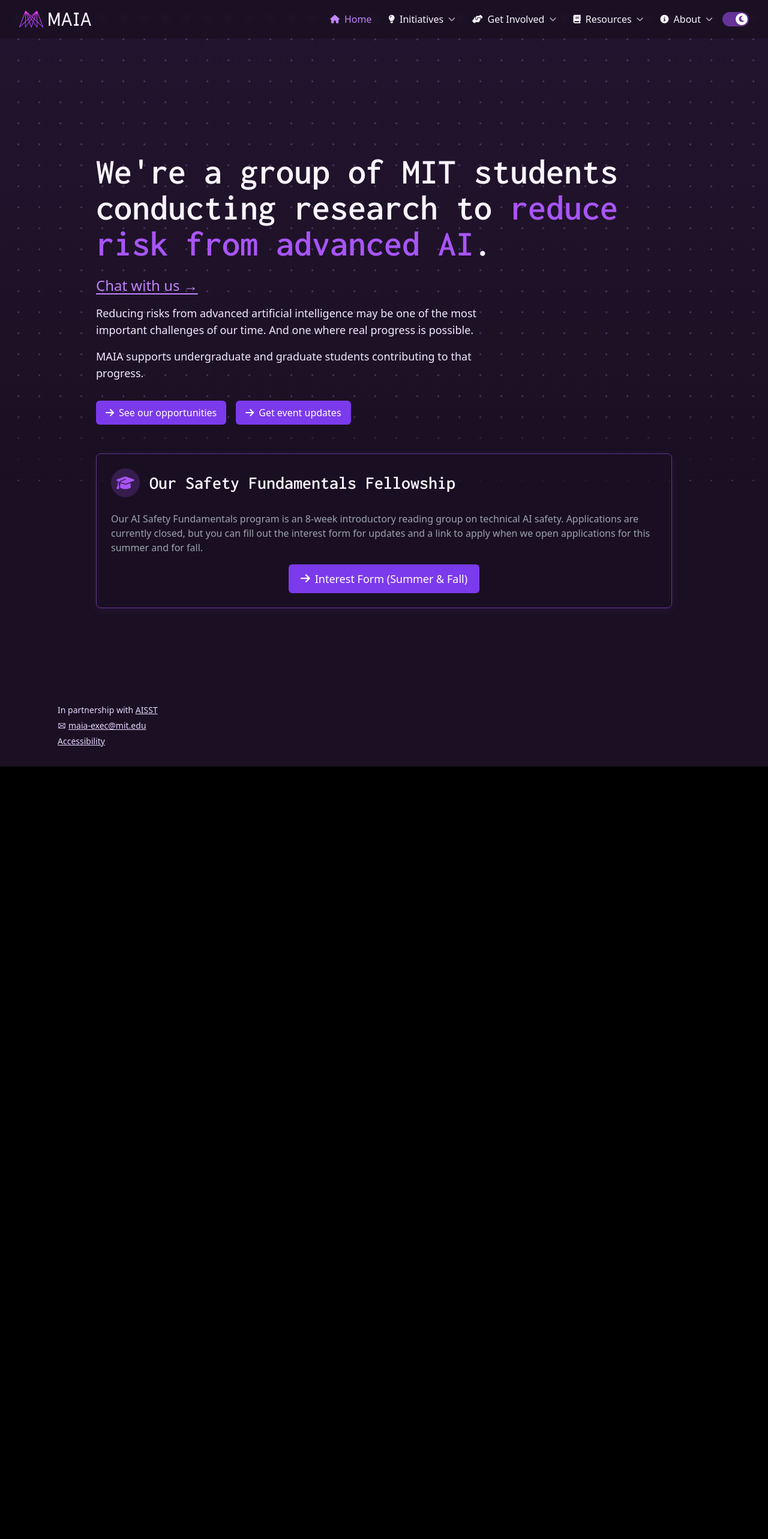
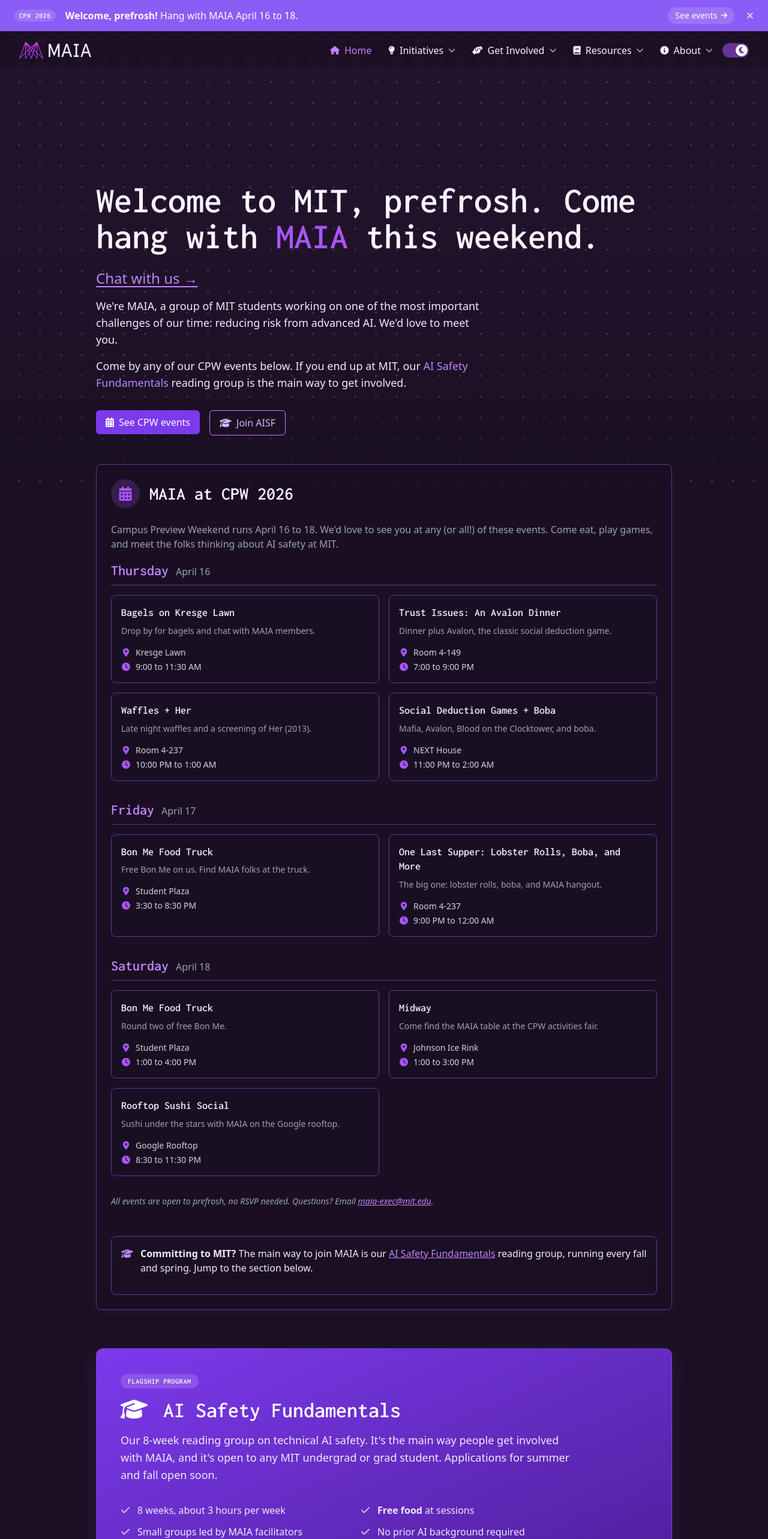
Before and after one commit to MIT-AI-Alignment/maia-website, a SvelteKit app: page / in a window 1280 px wide. Shown: the top 2566 px of the page at 60% size. Before the commit the page ends 1278 px from the top, so only its background shows below. Built offline with nearby package versions, Linux system fonts and the light colour scheme.

Commit message:
add CPW 2026 landing page content and banner

```diff
--- /dev/null
+++ b/src/components/CpwSchedule.svelte
@@ -0,0 +1,51 @@
+<script lang="ts">
+	import { CPW_SCHEDULE } from '$lib/cpwEvents';
+</script>
+
+<div class="flex flex-col gap-8">
+	{#each CPW_SCHEDULE as day}
+		<div>
+			<div class="flex items-baseline gap-3 mb-4 border-b border-border-light dark:border-maia-800 pb-2">
+				<h3 class="text-xl md:text-2xl font-heading font-[550] text-maia-800 dark:text-maia-400">
+					{day.label}
+				</h3>
+				<span class="text-base text-gray-500 dark:text-gray-400">{day.date}</span>
+			</div>
+
+			<div class="grid gap-4 md:grid-cols-2">
+				{#each day.events as event}
+					<div
+						class="rounded-lg p-4 bg-surface-light dark:bg-maia-950/40 border border-border-light dark:border-maia-800 hover:border-maia-500/60 dark:hover:border-maia-500/60 transition-colors"
+					>
+						<h4 class="text-lg font-[550] font-heading mb-2 leading-snug">
+							{event.title}
+						</h4>
+						{#if event.hook}
+							<p class="text-sm text-gray-600 dark:text-gray-400 mb-3">
+								{event.hook}
+							</p>
+						{/if}
+						<div class="flex flex-col gap-1 text-sm text-gray-700 dark:text-gray-300">
+							<div class="flex items-center gap-2">
+								<i class="fa-solid fa-location-dot text-maia-500 w-4 text-center"></i>
+								<span>{event.location}</span>
+							</div>
+							<div class="flex items-center gap-2">
+								<i class="fa-solid fa-clock text-maia-500 w-4 text-center"></i>
+								<span>{event.time}</span>
+							</div>
+						</div>
+					</div>
+				{/each}
+			</div>
+		</div>
+	{/each}
+
+	<p class="text-sm text-gray-500 dark:text-gray-400 italic">
+		All events are open to prefrosh, no RSVP needed. Questions? Email
+		<a
+			href="mailto:maia-exec@mit.edu"
+			class="text-maia-800 dark:text-maia-400 underline">maia-exec@mit.edu</a
+		>.
+	</p>
+</div>
--- a/src/lib/config.ts
+++ b/src/lib/config.ts
@@ -1,7 +1,11 @@
 // Use this to make high-level changes to the website in one place.
 export const CONFIG = {
     banner: {
-        visible: false
+        visible: true
+    },
+    cpw: {
+        visible: true,
+        anchor: "cpw"
     },
     // TODO: See if up to date.
     mailingListLink: "https://mailchi.mp/0b6484dd282e/public",
--- /dev/null
+++ b/src/lib/cpwEvents.ts
@@ -0,0 +1,87 @@
+export type CpwEvent = {
+    title: string;
+    location: string;
+    time: string;
+    hook?: string;
+};
+
+export type CpwDay = {
+    label: string;
+    date: string;
+    events: CpwEvent[];
+};
+
+export const CPW_SCHEDULE: CpwDay[] = [
+    {
+        label: "Thursday",
+        date: "April 16",
+        events: [
+            {
+                title: "Bagels on Kresge Lawn",
+                location: "Kresge Lawn",
+                time: "9:00 to 11:30 AM",
+                hook: "Drop by for bagels and chat with MAIA members."
+            },
+            {
+                title: "Trust Issues: An Avalon Dinner",
+                location: "Room 4-149",
+                time: "7:00 to 9:00 PM",
+                hook: "Dinner plus Avalon, the classic social deduction game."
+            },
+            {
+                title: "Waffles + Her",
+                location: "Room 4-237",
+                time: "10:00 PM to 1:00 AM",
+                hook: "Late night waffles and a screening of Her (2013)."
+            },
+            {
+                title: "Social Deduction Games + Boba",
+                location: "NEXT House",
+                time: "11:00 PM to 2:00 AM",
+                hook: "Mafia, Avalon, Blood on the Clocktower, and boba."
+            }
+        ]
+    },
+    {
+        label: "Friday",
+        date: "April 17",
+        events: [
+            {
+                title: "Bon Me Food Truck",
+                location: "Student Plaza",
+                time: "3:30 to 8:30 PM",
+                hook: "Free Bon Me on us. Find MAIA folks at the truck."
+            },
+            {
+                title: "One Last Supper: Lobster Rolls, Boba, and More",
+                location: "Room 4-237",
+                time: "9:00 PM to 12:00 AM",
+                hook: "The big one: lobster rolls, boba, and MAIA hangout."
+            }
+        ]
+    },
+    {
+        label: "Saturday",
+        date: "April 18",
+        events: [
+            {
+                title: "Bon Me Food Truck",
+                location: "Student Plaza",
+                time: "1:00 to 4:00 PM",
+                hook: "Round two of free Bon Me."
+            },
+            {
+                title: "Midway",
+                location: "Johnson Ice Rink",
+                time: "1:00 to 3:00 PM",
+                hook: "Come find the MAIA table at the CPW activities fair."
+            },
+            {
+                title: "Rooftop Sushi Social",
+                location: "Google Rooftop",
+                time: "8:30 to 11:30 PM",
+                hook: "Sushi under the stars with MAIA on the Google rooftop."
+            }
+        ]
+    }
+];
--- a/src/routes/+page.svelte
+++ b/src/routes/+page.svelte
@@ -2,6 +2,7 @@
 	import PageLayout from '../components/PageLayout.svelte';
 	import SectionContainer from '../components/SectionContainer.svelte';
 	import Button from '../components/Button.svelte';
+	import CpwSchedule from '../components/CpwSchedule.svelte';
 	import { CONFIG } from '$lib/config';
 	import { onMount } from 'svelte';
 	import { fly, scale } from 'svelte/transition';
@@ -12,12 +13,23 @@
 	onMount(() => {
 		mounted = true;
 	});
+
+	const heroTitle = CONFIG.cpw.visible
+		? "Welcome to MIT, prefrosh. Come hang with <span class='text-maia-800 dark:text-maia-500'>MAIA</span> this weekend."
+		: "We're a group of MIT students conducting research to <span class='text-maia-800 dark:text-maia-500'>reduce risk from advanced AI</span>.";
+
+	const aisfBenefits = [
+		'8 weeks, about 3 hours per week',
+		'<strong>Free food</strong> at sessions',
+		'Small groups led by MAIA facilitators',
+		'No prior AI background required'
+	];
 </script>
 
 <PageLayout
 	title="MIT AI Alignment"
 	description="MIT AI Alignment (MAIA) is a group of MIT students conducting research to reduce risk from advanced AI."
-	heroTitle="We're a group of MIT students conducting research to <span class='text-maia-800 dark:text-maia-500'>reduce risk from advanced AI</span>."
+	{heroTitle}
 >
 	<svelte:fragment slot="hero-content">
 
@@ -32,18 +44,24 @@
 
 			<div class="prose dark:prose-invert max-w-none relative z-10">
 				{#if mounted}
-					<!-- <p><a
-					href="https://mailchi.mp/0b6484dd282e/public"
-					class="inline-block text-2xl text-maia-800 dark:text-maia-500 underline decoration-2 underline-offset-4 transition-colors"
-					in:fly={{ y: 20, duration: 800, delay: 100 }}>
-					Join our mailing list →
-					</a></p> -->
 					<p><a
 					href="mailto:maia-exec@mit.edu"
 					class="inline-block text-2xl text-maia-800 dark:text-maia-500 underline decoration-2 underline-offset-4 transition-colors"
 					in:fly={{ y: 20, duration: 800, delay: 100 }}>
 					Chat with us →
 					</a></p>
+
+					{#if CONFIG.cpw.visible}
+						<p class="text-lg md:w-2/3" in:fly={{ y: 20, duration: 800, delay: 200 }}>
+							We're MAIA, a group of MIT students working on one of the most important
+							challenges of our time: reducing risk from advanced AI. We'd love to meet you.
+						</p>
+						<p class="text-lg md:w-2/3" in:fly={{ y: 20, duration: 800, delay: 400 }}>
+							Come by any of our CPW events below. If you end up at MIT, our
+							<a href="#aisf" class="font-semibold">AI Safety Fundamentals</a>
+							reading group is the main way to get involved.
+						</p>
+					{:else}
 						<p class="text-lg md:w-2/3" in:fly={{ y: 20, duration: 800, delay: 200 }}>
 							Reducing risks from advanced artificial intelligence may be one of the
 							most important challenges of our time. And one where real progress is possible.
@@ -51,6 +69,7 @@
 						<p class="text-lg md:w-2/3" in:fly={{ y: 20, duration: 800, delay: 400 }}>
 							MAIA supports undergraduate and graduate students contributing to that progress.
 						</p>
+					{/if}
 
 				{:else}
 					<p class="text-lg md:w-2/3" in:fly={{ y: 20, duration: 800, delay: 200 }}>
@@ -63,13 +82,41 @@
 				{/if}
 
 				<div class="flex flex-col sm:flex-row gap-4 mt-8">
-					{#if CONFIG.aisf_ml.visible && mounted}
+					{#if CONFIG.cpw.visible && mounted}
+						<div in:scale={{ duration: 400, delay: 700, start: 0.8, opacity: 0, easing: backOut }}>
+							<a href="#{CONFIG.cpw.anchor}">
+								<Button
+									text="See CPW events"
+									icon="fa-solid fa-calendar-days"
+									type="purple"
+								/>
+							</a>
+						</div>
+						<div in:scale={{ duration: 400, delay: 800, start: 0.8, opacity: 0, easing: backOut }}>
+							<a href="#aisf">
+								<Button
+									text="Join AISF"
+									icon="fa-solid fa-graduation-cap"
+									type="outline"
+								/>
+							</a>
+						</div>
+					{:else if CONFIG.aisf_ml.visible && mounted}
+						<div in:scale={{ duration: 400, delay: 700, start: 0.8, opacity: 0, easing: backOut }}>
+							<a href="#aisf">
+								<Button
+									text="Join AISF"
+									icon="fa-solid fa-graduation-cap"
+									type="purple"
+								/>
+							</a>
+						</div>
 						<div in:scale={{ duration: 400, delay: 800, start: 0.8, opacity: 0, easing: backOut }}>
 							<a href="/getinvolved/">
 								<Button
-								text="See our opportunities"
+									text="See all opportunities"
 									icon="fa-solid fa-arrow-right"
-								type="purple"
+									type="outline"
 								/>
 							</a>
 						</div>
@@ -82,48 +129,84 @@
 							/>
 						</a>
 					{/if}
-					{#if CONFIG.aisf_gov.visible && mounted}
-						<div in:scale={{ duration: 400, delay: 1000, start: 0.8, opacity: 0, easing: backOut }}>
-							<a href="{CONFIG.mailingListLink}" class="hover:scale-105 transition-transform">
-								<Button
-									text="Get event updates"
-									icon="fa-solid fa-arrow-right"
-									type="fuchsia"
-								/>
-							</a>
-						</div>
-					{:else if CONFIG.aisf_gov.visible}
-						<a href="{CONFIG.mailingListLink}" class="hover:scale-105 transition-transform">
-							<Button
-								text="Get event updates"
-								icon="fa-solid fa-arrow-right"
-								type="fuchsia"
-							/>
-						</a>
-					{/if}
 				</div>
 			</div>
 		</div>
 	</svelte:fragment>
 
+	{#if CONFIG.cpw.visible}
 		<SectionContainer
-		title="Our Safety Fundamentals Fellowship"
-		icon="fa-solid fa-graduation-cap"
+			id={CONFIG.cpw.anchor}
+			title="MAIA at CPW 2026"
+			icon="fa-solid fa-calendar-days"
 		>
-		<p class="mb-4 text-gray-600 dark:text-gray-400">
-			Our AI Safety Fundamentals program is an 8-week introductory reading group on technical AI safety.
-			Applications are currently closed, but you can fill out the interest form for updates and a link to apply when we open applications for this summer and for fall.
+			<p class="mb-6 text-gray-600 dark:text-gray-400">
+				Campus Preview Weekend runs April 16 to 18. We'd love to see you at any (or all!) of
+				these events. Come eat, play games, and meet the folks thinking about AI safety at MIT.
 			</p>
-		<div class="flex justify-center">
-			<Button
-				text="Interest Form (Summer & Fall)"
-				icon="fa-solid fa-arrow-right"
-				type="purple"
-				size="lg"
-				href={CONFIG.aisf_ml.applicationLink}
-			/>
+			<CpwSchedule />
+
+			<div class="mt-8 p-4 rounded-lg bg-maia-50 dark:bg-maia-950/60 border border-maia-200 dark:border-maia-800 not-prose">
+				<p class="text-sm md:text-base text-maia-950 dark:text-maia-100 flex items-start gap-3">
+					<i class="fa-solid fa-graduation-cap text-maia-800 dark:text-maia-400 mt-1"></i>
+					<span>
+						<strong>Committing to MIT?</strong>
+						The main way to join MAIA is our
+						<a href="#aisf" class="underline font-medium text-maia-800 dark:text-maia-400">AI Safety Fundamentals</a>
+						reading group, running every fall and spring. Jump to the section below.
+					</span>
+				</p>
 			</div>
 		</SectionContainer>
+	{/if}
+
+	<!-- AISF: flagship program, feature card treatment -->
+	<section
+		id="aisf"
+		class="mb-16 rounded-xl p-8 md:p-10 bg-gradient-to-br from-maia-800 to-maia-900 dark:from-maia-700 dark:to-maia-900 text-white shadow-maia-lg border border-maia-700/50 dark:border-maia-600/40 scroll-mt-24"
+	>
+		<span
+			class="inline-flex items-center px-3 py-1 rounded-full text-xs font-heading font-semibold tracking-wider uppercase bg-white/15 text-white mb-4"
+		>
+			Flagship program
+		</span>
+
+		<h2 class="text-3xl md:text-4xl font-heading font-[550] mb-4 leading-tight">
+			<i class="fa-solid fa-graduation-cap mr-2"></i>
+			AI Safety Fundamentals
+		</h2>
+
+		<p class="text-lg text-white/90 mb-8 max-w-3xl leading-relaxed">
+			Our 8-week reading group on technical AI safety. It's the main way people get involved
+			with MAIA, and it's open to any MIT undergrad or grad student. Applications for summer
+			and fall open soon.
+		</p>
+
+		<div class="grid grid-cols-1 sm:grid-cols-2 gap-x-8 gap-y-3 mb-8 max-w-3xl">
+			{#each aisfBenefits as benefit}
+				<div class="flex items-center gap-3 text-white/90">
+					<i class="fa-solid fa-check text-maia-300 w-4 text-center"></i>
+					<span>{@html benefit}</span>
+				</div>
+			{/each}
+		</div>
+
+		<div class="flex flex-col sm:flex-row gap-3">
+			<a
+				href={CONFIG.aisf_ml.applicationLink}
+				class="inline-flex items-center justify-center gap-2 px-6 py-3 rounded-md bg-white text-maia-800 hover:bg-maia-50 font-medium transition-colors shadow-sm"
+			>
+				Fill interest form
+				<i class="fa-solid fa-arrow-right"></i>
+			</a>
+			<a
+				href="/aisf/"
+				class="inline-flex items-center justify-center gap-2 px-6 py-3 rounded-md bg-white/10 hover:bg-white/20 text-white font-medium transition-colors border border-white/30"
+			>
+				See the curriculum
+			</a>
+		</div>
+	</section>
 </PageLayout>
 
 <style>
--- a/src/routes/components/banner.svelte
+++ b/src/routes/components/banner.svelte
@@ -2,24 +2,15 @@
 	import { onMount } from 'svelte';
 	import { CONFIG } from '$lib/config';
 
-	// Control the animation for the icon
-	let animateIcon = true;
-	let isVisible = true;  // New state to control banner visibility
+	let isVisible = true;
 
-	// When the component mounts, remove the animation after 3 seconds.
 	onMount(() => {
-		// Check localStorage for banner state on mount
 		const bannerDismissed = localStorage.getItem('bannerDismissed');
 		if (bannerDismissed === 'true') {
 			isVisible = false;
 		}
-
-		setTimeout(() => {
-			animateIcon = false;
-		}, 2000); // 3000 milliseconds = 3 seconds
 	});
 
-	// Function to handle banner dismissal
 	const dismissBanner = () => {
 		isVisible = false;
 		localStorage.setItem('bannerDismissed', 'true');
@@ -27,23 +18,50 @@
 </script>
 
 {#if isVisible}
-	<div class="bg-maia-800 dark:bg-maia-600 py-2 flex items-center justify-center w-full relative">
-		<div class="flex flex-col items-center px-8">
-			<p class="text-white text-center">
-				<i
-					class={`fa-solid fa-circle-exclamation ${animateIcon ? 'fa-flip' : ''}`}
-					style="--fa-animation-duration: 1.0s;"
-				></i>
-				Deadline extended! Stages 1 &amp; 2 are now merged into a single application.
-				Apply <a href={CONFIG.aisf_ml.applicationLink} class="underline font-semibold">here</a> by {CONFIG.aisf_ml.deadline}.
-			</p>
+	<div class="bg-maia-800 dark:bg-maia-600 w-full">
+		<div class="max-w-7xl mx-auto px-4 sm:px-6 py-2.5 flex items-center gap-3 sm:gap-4">
+			{#if CONFIG.cpw.visible}
+				<span
+					class="hidden sm:inline-flex items-center px-2 py-0.5 rounded-full text-xs font-heading font-semibold tracking-wider uppercase bg-white/15 text-white shrink-0"
+				>
+					CPW 2026
+				</span>
+
+				<p class="flex-1 text-sm sm:text-base text-white leading-snug min-w-0 truncate sm:whitespace-normal">
+					<span class="font-semibold">Welcome, prefrosh!</span>
+					<span class="hidden sm:inline">Hang with MAIA April 16 to 18.</span>
+					<span class="sm:hidden">MAIA events April 16 to 18.</span>
+				</p>
+
+				<a
+					href="/#{CONFIG.cpw.anchor}"
+					class="inline-flex items-center gap-1.5 px-3 py-1 rounded-full bg-white/15 hover:bg-white/25 text-white text-sm font-medium whitespace-nowrap transition-colors shrink-0"
+				>
+					See events
+					<i class="fa-solid fa-arrow-right text-xs"></i>
+				</a>
+			{:else}
+				<p class="flex-1 text-sm sm:text-base text-white leading-snug min-w-0">
+					<span class="font-semibold">Deadline extended!</span>
+					Stages 1 &amp; 2 are now merged into a single application by {CONFIG.aisf_ml.deadline}.
+				</p>
+
+				<a
+					href={CONFIG.aisf_ml.applicationLink}
+					class="inline-flex items-center gap-1.5 px-3 py-1 rounded-full bg-white/15 hover:bg-white/25 text-white text-sm font-medium whitespace-nowrap transition-colors shrink-0"
+				>
+					Apply now
+					<i class="fa-solid fa-arrow-right text-xs"></i>
+				</a>
+			{/if}
+
+			<button
+				on:click={dismissBanner}
+				class="text-white/70 hover:text-white p-1 -mr-1 rounded-md focus:outline-none focus:ring-2 focus:ring-white/40 transition-colors shrink-0"
+				aria-label="Dismiss banner"
+			>
+				<i class="fa-solid fa-xmark"></i>
+			</button>
 		</div>
-		<button
-			on:click={dismissBanner}
-			class="absolute right-4 top-1/2 -translate-y-1/2 text-white hover:text-maia-100 focus:outline-none"
-			aria-label="Close banner"
-		>
-			<i class="fa-solid fa-xmark"></i>
-		</button>
 	</div>
 {/if}
```
Lines whose indentation alone changed are shown as unchanged.
